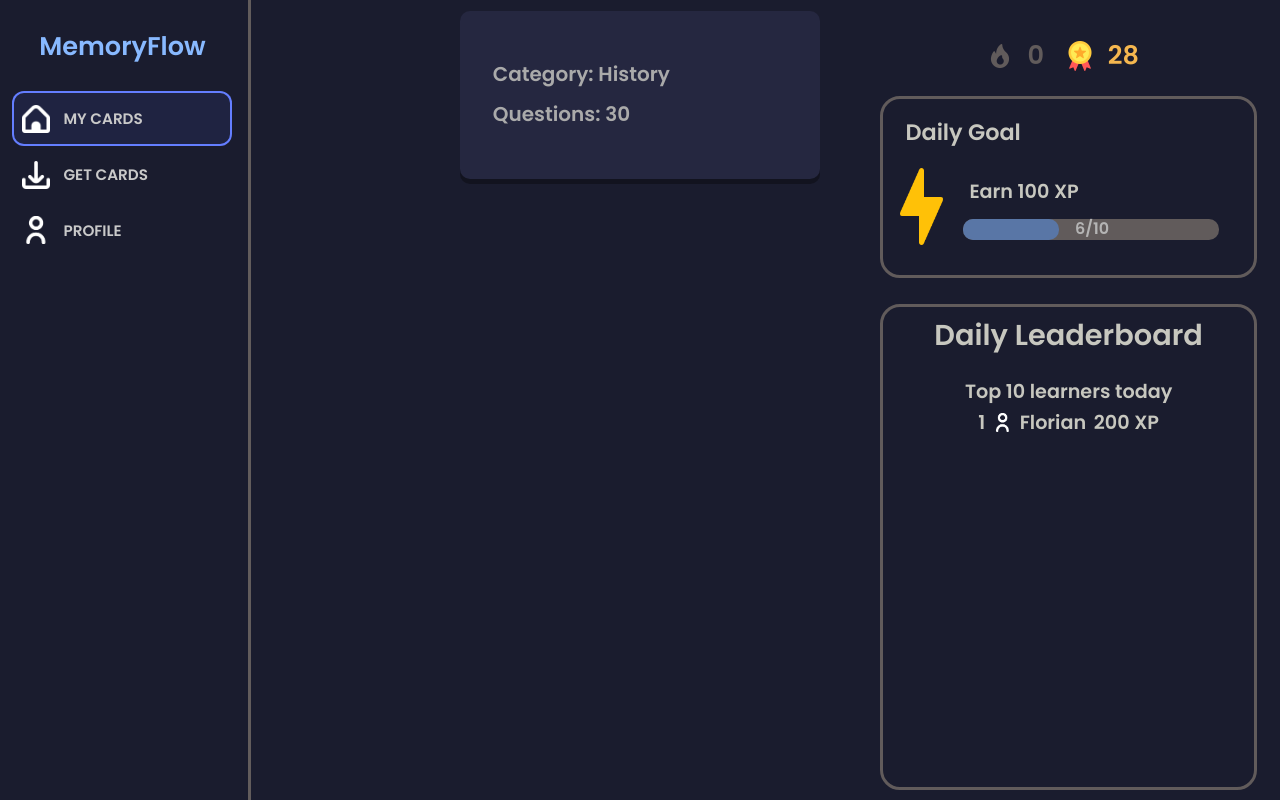
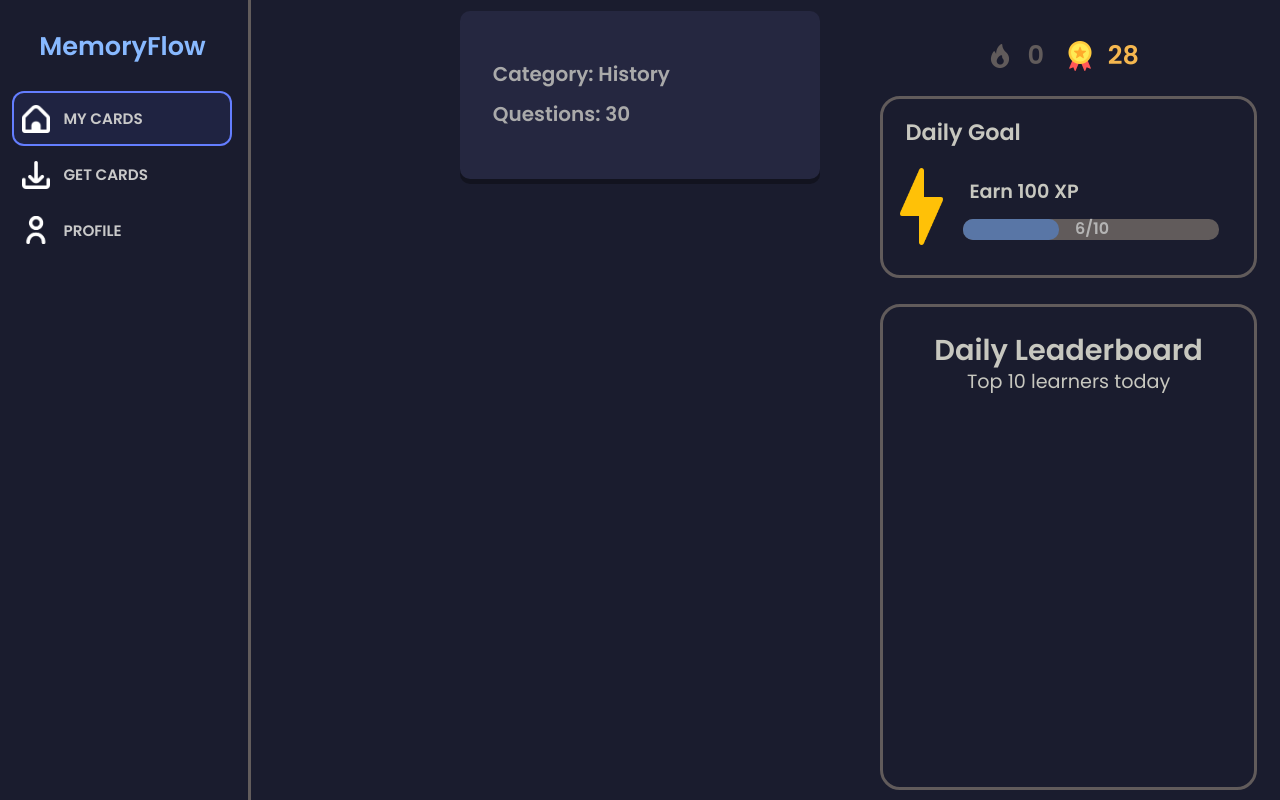
Before and after one commit to floriiian/MemoryFlow, a React (Vite) app in the folder memory-flow-app/: page /my_cards in a window 1280 px wide. Built offline with nearby package versions, Linux system fonts and the light colour scheme.

Commit message:
Add files via upload

```diff
--- a/memory-flow-app/src/Navbar.css
+++ b/memory-flow-app/src/Navbar.css
@@ -214,21 +214,23 @@
     top: 17em;
     position: absolute;
     display: flex;
-    flex-direction: column; /* Stack elements vertically */
+    flex-direction: column;
     border: #615b5b 3px solid;
     border-radius: 20px;
     width: 23.2em;
     height: 30em;
     margin: 1em;
     text-align: center;
-    pointer-events: auto; /* Enable interactivity if needed */
+    pointer-events: auto;
+    overflow-y: auto;
 }
 
 .leaderboard-header,
 .leaderboard-text {
     color: #c7c7bf;
     font-weight: bold;
-    margin: 0.5em 0;
+    margin-top: 1em;
+    margin-bottom: 0.9em;
 }
 
 .leaderboard-header {
@@ -237,19 +239,28 @@
 
 .leaderboard-text {
     font-size: 1.2em;
-    transform: translateY(0.4em);
+    transform: translateY(-2em);
+    font-weight: normal;
 }
 
-/* Leaderboard user styling */
 .leaderboard-user {
     color: #c7c7bf;
-    font-size: 1.2em;
+    font-size: 1.5em;
     display: flex;
     align-items: center;
     gap: 0.4em;
-    padding: 0.5em 0; /* Spacing between users */
-    width: 100%; /* Full width of container */
+    padding: 0.5em 0;
+    width: 100%;
     justify-content: center;
+    background-color: #242738;
+    border-bottom: 1px solid #605a5a;
+    border-top: 1px solid #605a5a;
+}
+
+
+
+.leaderboard-scrollable{
+    overflow-y: scroll;
 }
 
 .leaderboard-user span,
@@ -258,5 +269,7 @@
 }
 
 .leaderboard-user img {
-    width: 1em;
+    width: 0.85em;
+    background-color: rgb(149, 149, 149);
+    border-radius: 50%;
 }
--- a/memory-flow-app/src/Navbar.jsx
+++ b/memory-flow-app/src/Navbar.jsx
@@ -8,6 +8,9 @@ import {Outlet, useNavigate} from "react-router-dom";
 import deadStreakIcon from './assets/progression-icons/dead_streak_icon.png';
 import levelIcon from './assets/progression-icons/level_icon.png';
 import goalIcon from './assets/progression-icons/goal_icon.png';
+import LeaderBoardUser from "./components/LeaderBoardUser.jsx";
+import React from 'react';
+import ReactDOM from 'react-dom/client'; // Make sure this is 'react-dom/client'
 
 function Navbar() {
 
@@ -26,6 +29,22 @@ function Navbar() {
             navigate("/" + page);
         }
     }
+
+    window.onload = () => {
+        const leaderBoardElement = document.querySelector('.leaderboard-scrollable');
+        const dailyGoalPercentage = document.querySelector('.inner-goal-progress-bar');
+        const dailyGoalText = document.querySelector('.process-bar-text');
+        const levelText = document.querySelector('.progress-text.level');
+        const streakText = document.querySelector('.progress-text.level');
+
+        const root = ReactDOM.createRoot(leaderBoardElement);
+        const user1 = <LeaderBoardUser place="1" username="Florian" xp="410" />;
+        root.render(user1);
+
+
+    };
+
+
 
     return (
 
@@ -64,7 +83,7 @@ function Navbar() {
                     <div className={"progress-header"}>
                         <div className={"progress-display"}>
                             <img className={"progress-img"} src={deadStreakIcon} alt="Streak logo"/>
-                            <span className={"progress-text"}>0</span>
+                            <span className={"progress-text streak"}>0</span>
                             <div className={"level-icon"}></div>
                             <img className={"progress-img"} src={levelIcon} alt="Level logo"/>
                             <span className={"progress-text level"}>28</span>
@@ -84,12 +103,7 @@ function Navbar() {
                     <div className="leaderBoard">
                         <div className="leaderboard-header">Daily Leaderboard</div>
                         <div className="leaderboard-text">Top 10 learners today</div>
-                        <div className="leaderboard-user">
-                            <span>1</span>
-                            <img src={loginLogo} alt="Level logo"/>
-                            <span>Florian</span>
-                            <span>200 XP</span>
-                        </div>
+                        <div className="leaderboard-scrollable"></div>
                     </div>
                 </div>
             </div>
--- /dev/null
+++ b/memory-flow-app/src/components/LeaderBoardUser.jsx
@@ -0,0 +1,18 @@
+import '../Navbar.css'
+import loginLogo from "../assets/sidebar-icons/user.png";
+
+function LeaderBoardUser(props) {
+
+    return (
+        <>
+            <div className="leaderboard-user">
+                <span>{props.place}</span>
+                <img src={loginLogo} alt="Level logo"/><
+                span>{props.username}</span>
+                <span> {props.xp} XP</span>
+            </div>
+        </>
+    );
+}
+
+export default LeaderBoardUser;
```
